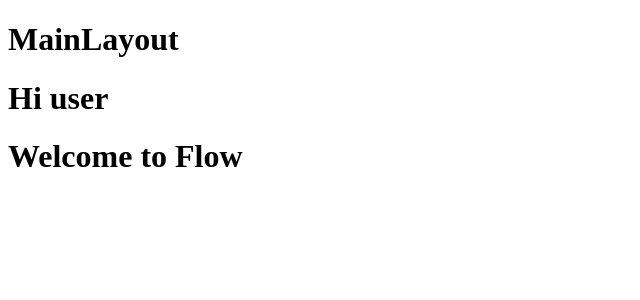
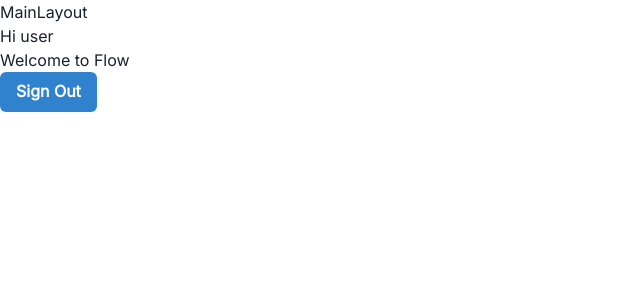
Before and after one commit to effectiveCoding/flow, a Next.js app: page / in a window 1280 px wide. Shown: the top 300 px of the page, without its empty margins (0-640 px from the left). Built offline with nearby package versions, Linux system fonts and the light colour scheme.

Commit message:
initialize chakra

```diff
--- /dev/null
+++ b/components/Providers.tsx
@@ -0,0 +1,28 @@
+import React, { ReactNode } from 'react'
+
+import { Session } from 'next-auth'
+import { SessionProvider } from 'next-auth/react'
+
+import { ChakraProvider, extendTheme } from '@chakra-ui/react'
+
+type ProvidersProps = {
+  session?: Session | null
+  children: ReactNode
+}
+
+const theme = extendTheme({
+  fonts: {
+    heading: 'Inter, sans-serif',
+    body: 'Inter, sans-serif'
+  }
+})
+
+const Providers = ({ children, session }: ProvidersProps) => {
+  return (
+    <SessionProvider session={session}>
+      <ChakraProvider theme={theme}>{children}</ChakraProvider>
+    </SessionProvider>
+  )
+}
+
+export default Providers
--- a/components/providers/Session.tsx
+++ /dev/null
@@ -1,18 +0,0 @@
-import React, { ReactNode } from 'react'
-import { Session } from 'next-auth'
-import { SessionProvider as NextAuthSessionProvider } from 'next-auth/react'
-
-type SessionProviderProps = {
-  session: Session | null
-  children: ReactNode
-}
-
-const SessionProvider = ({ children, session }: SessionProviderProps) => {
-  return (
-    <NextAuthSessionProvider session={session}>
-      {children}
-    </NextAuthSessionProvider>
-  )
-}
-
-export default SessionProvider
--- a/components/providers/index.ts
+++ /dev/null
@@ -1 +0,0 @@
-export * from './Providers'
--- a/package.json
+++ b/package.json
@@ -15,6 +15,7 @@
     "@chakra-ui/react": "^1.8.8",
     "@emotion/react": "^11.9.0",
     "@emotion/styled": "^11.8.1",
+    "@fontsource/inter": "^4.5.7",
     "@next-auth/prisma-adapter": "^1.0.3",
     "@prisma/client": "^3.12.0",
     "framer-motion": "^6.3.0",
--- a/pages/_app.tsx
+++ b/pages/_app.tsx
@@ -1,7 +1,10 @@
+import '@fontsource/inter'
+import '@styles/globals.css'
+
 import React, { ReactElement } from 'react'
 
 import { pageProps } from '@utils/pageProps'
-import { Providers } from '@components/providers'
+import Providers from '@components/Providers'
 
 const App = ({ Component, pageProps: { session, ...props } }: pageProps) => {
   const getPageLayout = Component.pageLayout ?? ((page: ReactElement) => page)
--- a/pages/index.tsx
+++ b/pages/index.tsx
@@ -1,12 +1,17 @@
 import React, { ReactElement } from 'react'
 import Welcome from 'components/Welcome'
 import MainLayout from '@components/layouts/MainLayout'
+import { Button } from '@chakra-ui/react'
+import { signOut } from 'next-auth/react'
 
 const Home = () => {
   return (
     <>
       <h1>Hi user</h1>
       <Welcome />
+      <Button onClick={() => signOut()} colorScheme={'blue'}>
+        Sign Out
+      </Button>
     </>
   )
 }
--- a/tsconfig.json
+++ b/tsconfig.json
@@ -6,7 +6,8 @@
     "paths": {
       "@components/*": ["components/*"],
       "@db/*": ["db/*"],
-      "@utils/*": ["utils/*"]
+      "@utils/*": ["utils/*"],
+      "@styles/*": ["styles/*"]
     },
     "esModuleInterop": true,
     "forceConsistentCasingInFileNames": true,
```
Also changed, not shown: components/providers/Providers.tsx (deleted, +0 -16 lines), styles/globals.css (added), 1 other file (tests, documents, lock files or other folders).
